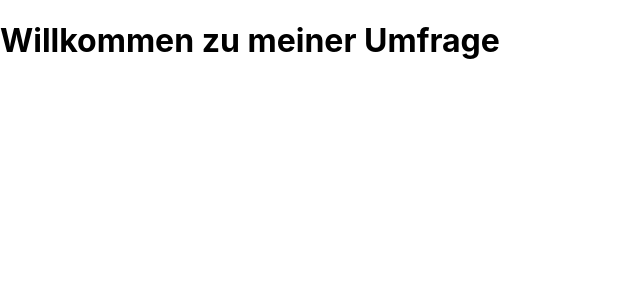
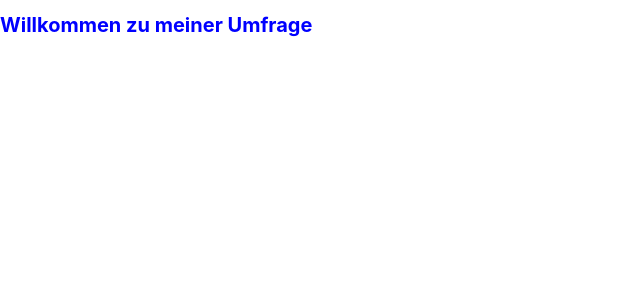
Before and after one commit to Sculte/Umfrage, a Next.js app: page / in a window 1280 px wide. Shown: the top 300 px of the page, without its empty margins (0-640 px from the left). Built offline with nearby package versions, Linux system fonts and the light colour scheme.

Commit message:
Update globals.css

```diff
--- a/styles/globals.css
+++ b/styles/globals.css
@@ -14,3 +14,9 @@ a {
 * {
   box-sizing: border-box;
 }
+
+
+h1{
+  font-size: 20px;
+  color: blue;
+}
```
